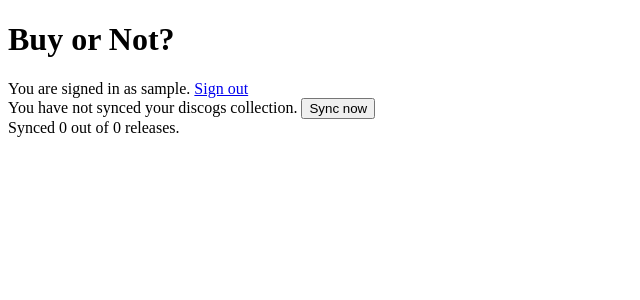
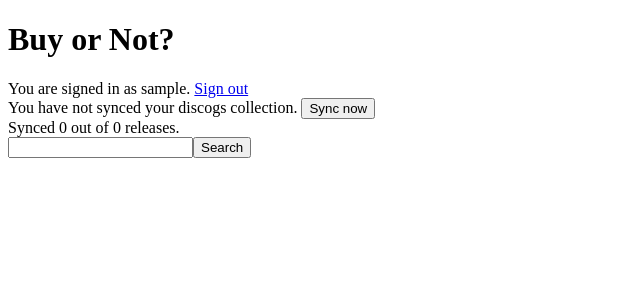
Before and after one commit to carols10cents/buy-or-not, a Rails app: page /collection in a window 1280 px wide. Shown: the top 300 px of the page, without its empty margins (0-640 px from the left). Run offline with Rails 7, Linux system fonts and the light colour scheme; the visitor is signed in with stand-in values (Sample User, id 1); some libraries are stand-ins or nearby versions.

Commit message:
Add a search box (that does nothing yet)

```diff
--- a/app/views/collection/show.html.erb
+++ b/app/views/collection/show.html.erb
@@ -11,6 +11,9 @@
   </div>
 </section>
 <section class="search">
+  <form>
+    <input name="search" id="search" /><input type="submit" value="Search" />
+  </form>
 </section>
 <section class="results">
 </section>
```
